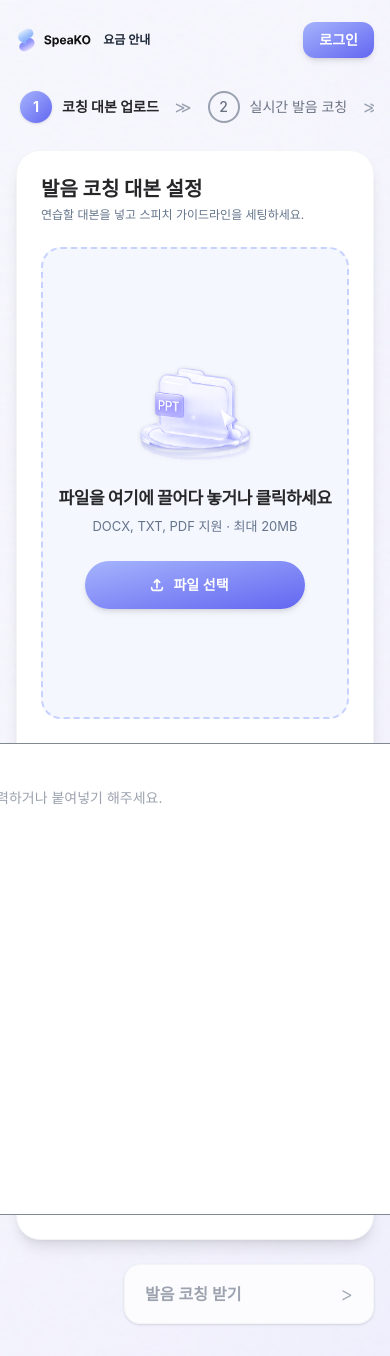
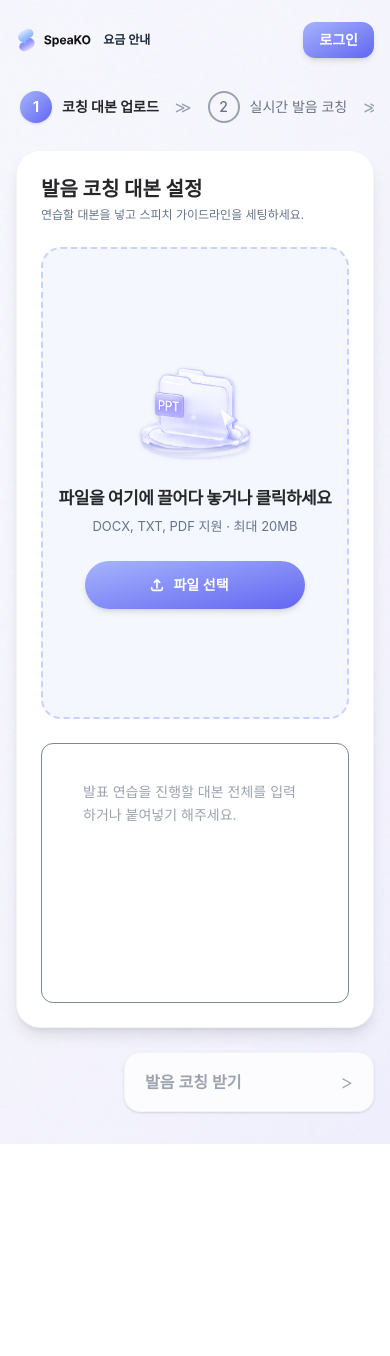
Before and after one commit to Zero0404/SpeaKO_Front, a React (Vite) app: page /coach-set in a window 390 px wide. After the commit the page ends 1144 px from the top, so only its background shows below. Built offline with nearby package versions, Linux system fonts and the light colour scheme.

Commit message:
refactor: 모바일 최적화(#130)

```diff
--- a/src/components/TextInput.tsx
+++ b/src/components/TextInput.tsx
@@ -7,6 +7,10 @@ interface TextInputProps {
   placeholder?: string;
   value: string;
   onChange: (value: string) => void;
+  /** 여러 줄 입력이 필요할 때(예: 대본 전체 붙여넣기) true로 주면 <textarea>로 렌더링됩니다. */
+  multiline?: boolean;
+  /** multiline일 때 초기 표시 줄 수 (기본 4줄). 부모가 height를 강제로 덮어쓰면 실제 표시 크기에는 영향 없음. */
+  rows?: number;
 }
 
 const TextInput = ({
@@ -15,18 +19,35 @@ const TextInput = ({
   placeholder,
   value,
   onChange,
+  multiline = false,
+  rows = 4,
 }: TextInputProps) => {
   const [showPassword, setShowPassword] = useState(false);
 
   const isPassword = type === "password";
 
+  const sharedClassName = `w-full min-w-0 rounded-xl border border-gray-300 py-3 pl-4 text-base outline-none transition focus:border-blue-500 sm:text-sm ${
+    isPassword ? "pr-11" : "pr-4"
+  }`;
+
   return (
-    <div className="flex flex-col gap-2">
+    <div className="flex min-w-0 flex-col gap-2">
+      {label && (
         <label className="text-sm font-semibold text-gray-800">
           {label}
         </label>
+      )}
 
-      <div className="relative">
+      <div className="relative min-w-0">
+        {multiline ? (
+          <textarea
+            value={value}
+            onChange={(e) => onChange(e.target.value)}
+            placeholder={placeholder}
+            rows={rows}
+            className={`${sharedClassName} resize-none`}
+          />
+        ) : (
           <input
             type={
               isPassword
@@ -38,10 +59,11 @@ const TextInput = ({
             value={value}
             onChange={(e) => onChange(e.target.value)}
             placeholder={placeholder}
-          className="w-full rounded-xl border border-gray-300 px-4 py-3 text-sm outline-none transition focus:border-blue-500"
+            className={sharedClassName}
           />
+        )}
 
-        {isPassword && (
+        {isPassword && !multiline && (
           <button
             type="button"
             onClick={() => setShowPassword(!showPassword)}
--- a/src/pages/CoachSetPage.tsx
+++ b/src/pages/CoachSetPage.tsx
@@ -130,21 +130,21 @@ export const CoachSetPage: React.FC = () => {
               `}</style>
               <div
                 style={{
-                  width: '882px',
-                  height: '472px',
                   borderRadius: '12px',
                   border: '1px solid rgba(128, 136, 146, 1)',
                   padding: '25px',
                   gap: '10px',
                   opacity: 1,
                 }}
-                className="box-border bg-white flex flex-col focus-within:border-[#7A5CFF] transition-colors script-input-wrapper"
+                className="box-border bg-white flex flex-col focus-within:border-[#7A5CFF] transition-colors script-input-wrapper w-full max-w-full h-[260px] sm:h-[340px] xl:w-[882px] xl:h-[472px]"
               >
                 <TextInput
                   label=""
                   value={scriptText}
                   onChange={setScriptText}
                   placeholder="발표 연습을 진행할 대본 전체를 입력하거나 붙여넣기 해주세요."
+                  multiline
+                  rows={12}
                 />
               </div>
 
```
Lines whose indentation alone changed are shown as unchanged.
